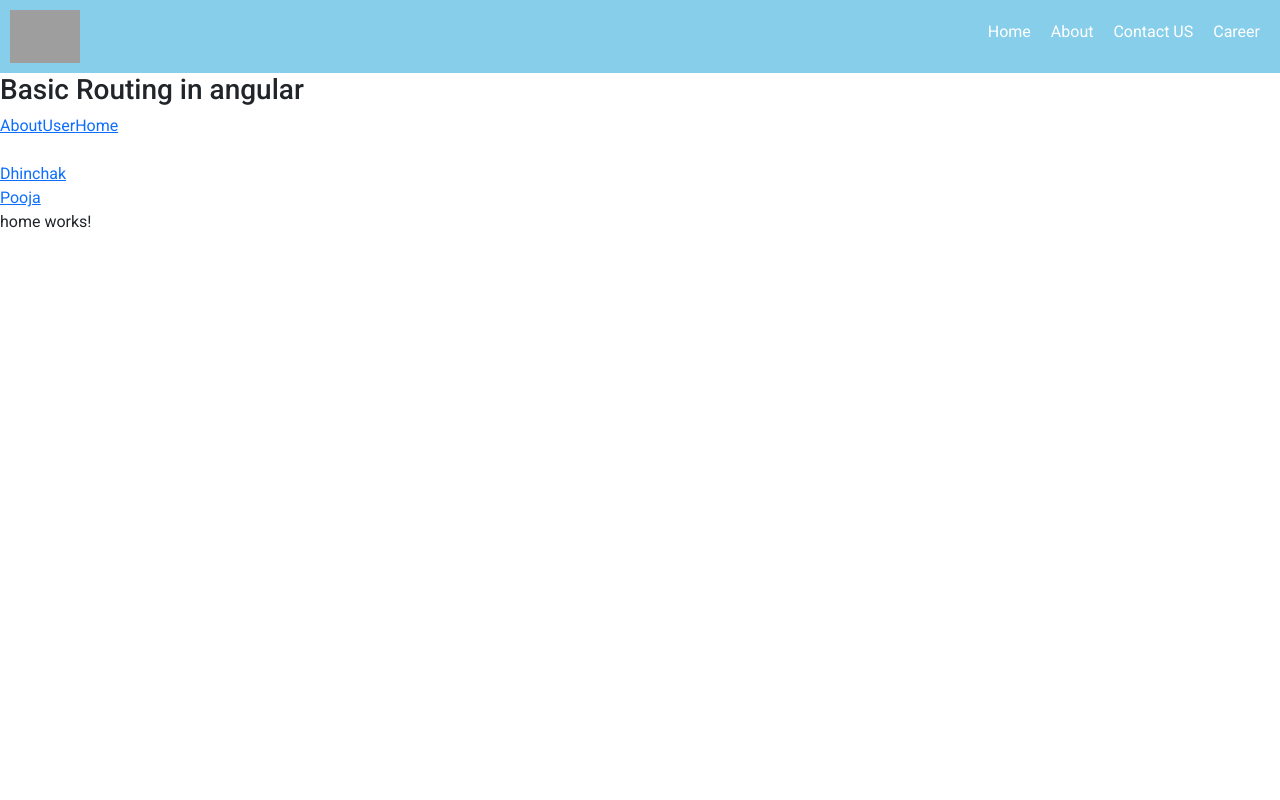
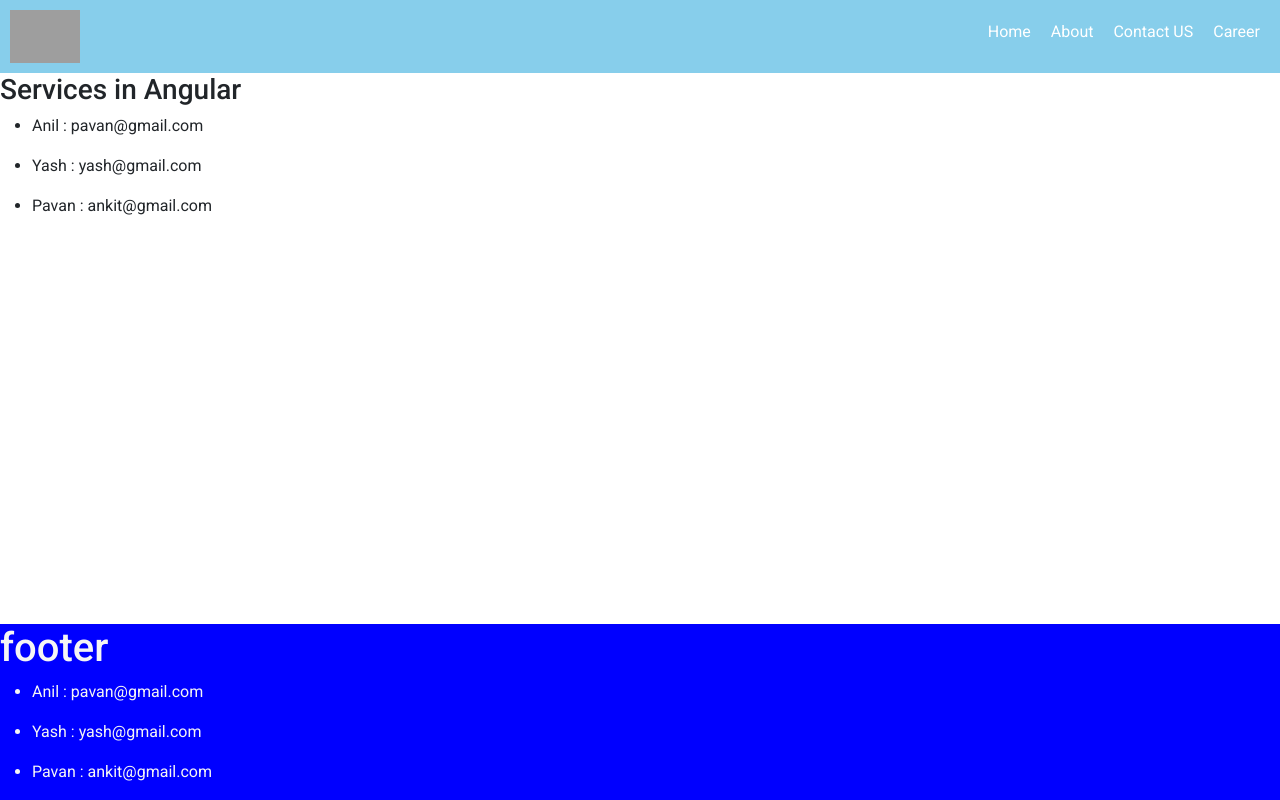
Before and after one commit to iampavanmun18/my-first-project, an Angular app: page / in a window 1280 px wide. Built offline with nearby package versions, Linux system fonts and the light colour scheme; grey boxes are pictures that could not be loaded.

Commit message:
created service in angular and passed array list into app & footer component

```diff
--- a/src/app/app.component.html
+++ b/src/app/app.component.html
@@ -1,17 +1,9 @@
 <app-header></app-header>
 <h3>{{title}}</h3>
+<ul *ngFor="let user of users">
+    <li>
+        {{user.name}} : {{user.email}}
+    </li>
+</ul>
 
-<a [routerLink]="['about']" routerLinkActive="router-link-active" href="about">About</a>
-<a [routerLink]="['user']" routerLinkActive="router-link-active" href="user">User</a>
-<a [routerLink]="['']" routerLinkActive="router-link-active" href="">Home</a>
-
-<br />
-<br />
-
-
-<!-- pass the id's into user -->
-<a [routerLink]="['user/20']" routerLinkActive="router-link-active" href="user">Dhinchak</a>
-<br />
-<a [routerLink]="['user/30']" routerLinkActive="router-link-active" href="user">Pooja</a>
-
-<router-outlet></router-outlet>
+<app-footer></app-footer>
--- a/src/app/app.component.ts
+++ b/src/app/app.component.ts
@@ -1,10 +1,16 @@
+import { UserDataService } from './services/user-data.service';
 import { Component } from '@angular/core';
-import { FormControl, FormGroup } from '@angular/forms';
 @Component({
   selector: 'app-root',
   templateUrl: './app.component.html',
   styleUrls: ['./app.component.css'],
 })
 export class AppComponent {
-  title = 'Basic Routing in angular';
+  title = 'Services in Angular';
+  users:any
+  constructor(private userData: UserDataService){
+    console.warn('userData', userData.users())
+    this.users =userData.users();
+
+  }
 }
--- a/src/app/app.module.ts
+++ b/src/app/app.module.ts
@@ -20,6 +20,7 @@ import { AboutComponent } from './about/about.component';
 import { NoPageFoundComponent } from './no-page-found/no-page-found.component';
 import { AboutMeComponent } from './about-me/about-me.component';
 import { AboutCompanyComponent } from './about-company/about-company.component';
+import { FooterComponent } from './footer/footer.component';
 @NgModule({
   declarations: [
     AppComponent,
@@ -34,6 +35,7 @@ import { AboutCompanyComponent } from './about-company/about-company.component';
     NoPageFoundComponent,
     AboutMeComponent,
     AboutCompanyComponent,
+    FooterComponent,
   ],
   //  FormsModule for two way data binding
   imports: [BrowserModule, BrowserAnimationsModule, FormsModule, ReactiveFormsModule, AppRoutingModule],
--- /dev/null
+++ b/src/app/footer/footer.component.css
@@ -0,0 +1,7 @@
+.footer {
+  background-color: blue;
+  position: absolute;
+  bottom: 0;
+  width: 100%;
+  color:whitesmoke
+}
--- /dev/null
+++ b/src/app/footer/footer.component.html
@@ -0,0 +1,9 @@
+<div class="footer">
+    <h1>footer</h1>
+
+    <ul *ngFor="let user of users">
+        <li>
+            {{user.name}} : {{user.email}}
+        </li>
+    </ul>
+</div>
--- /dev/null
+++ b/src/app/footer/footer.component.ts
@@ -0,0 +1,16 @@
+import { Component, OnInit } from '@angular/core';
+import { UserDataService } from '../services/user-data.service';
+
+@Component({
+  selector: 'app-footer',
+  templateUrl: './footer.component.html',
+  styleUrls: ['./footer.component.css'],
+})
+export class FooterComponent implements OnInit {
+  users: any;
+  constructor(private userData: UserDataService) {
+    console.warn('userData', userData.users());
+    this.users = userData.users();
+  }
+  ngOnInit(): void {}
+}
--- /dev/null
+++ b/src/app/services/user-data.service.ts
@@ -0,0 +1,16 @@
+import { Injectable } from '@angular/core';
+
+@Injectable({
+  providedIn: 'root'
+})
+export class UserDataService {
+
+  constructor() { }
+  users(){
+    return [
+      {name:'Anil', age: 28, email:'pavan@gmail.com'},
+      {name:'Yash', age: 25, email:'yash@gmail.com'},
+      {name:'Pavan', age: 31, email:'ankit@gmail.com'}
+    ]
+  }
+}
```
Also changed, not shown: 2 other files (tests, documents, lock files or other folders).
